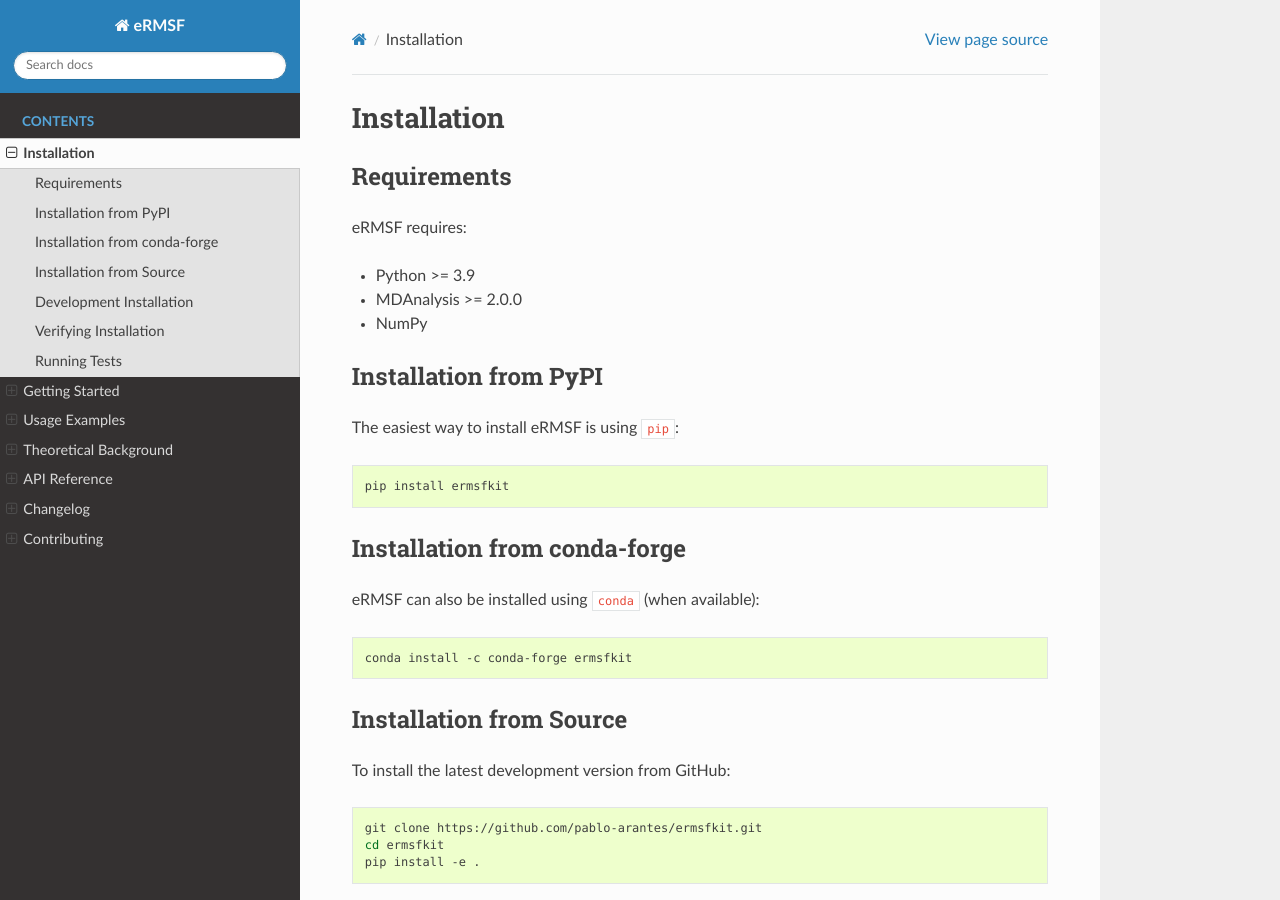
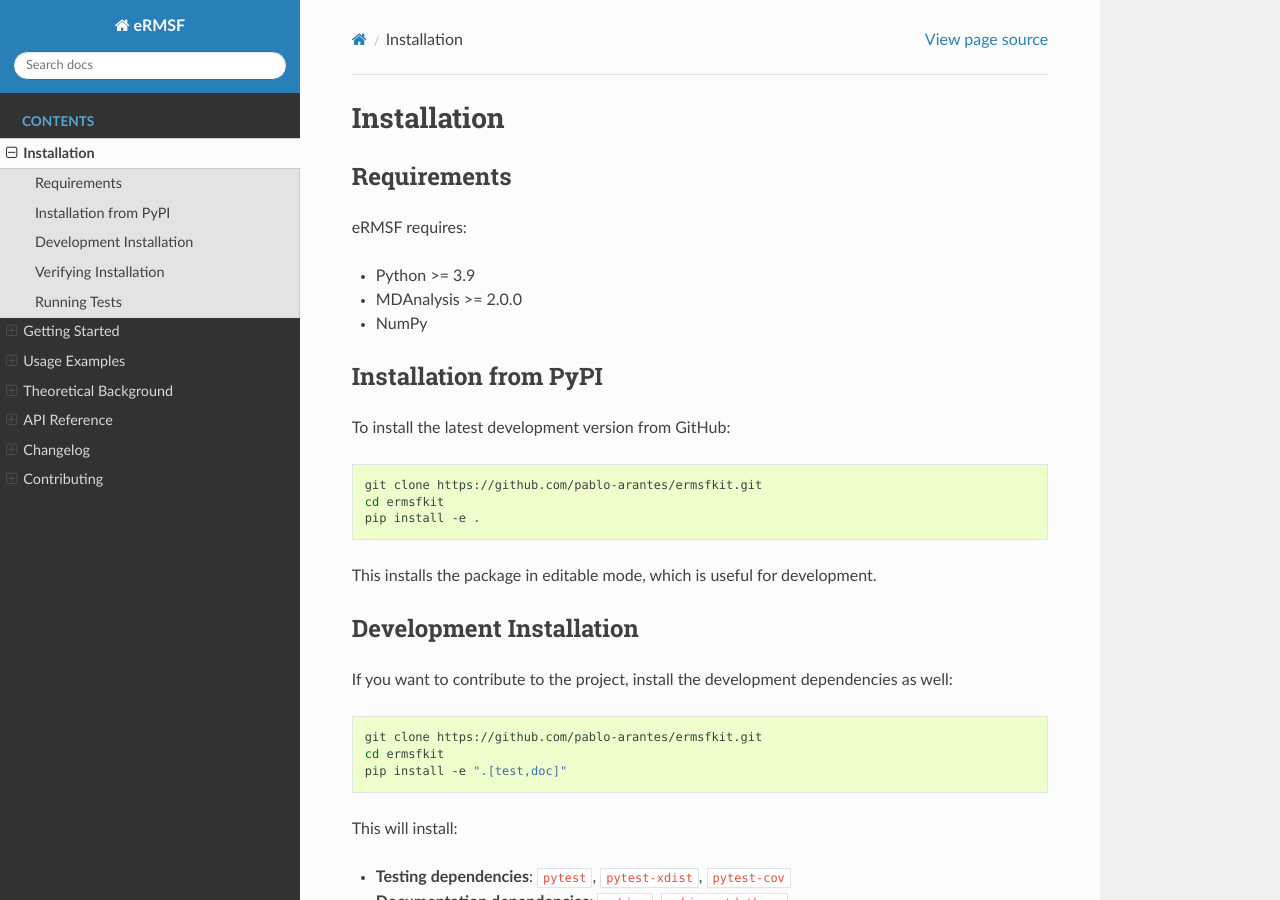
Before and after one commit to pablo-arantes/ermsfkit, a Sphinx documentation site: the page built from docs/source/installation.rst, in a window 1280 px wide and 900 px high. Built offline with Sphinx 7.4.7 and the Read the Docs theme 3.1.0, drawn with Linux system fonts in a browser that asks for light colours.

Commit message:
Add files via upload

```diff
--- a/docs/source/installation.rst
+++ b/docs/source/installation.rst
@@ -15,24 +15,6 @@
 
 Installation from PyPI
 ----------------------
-
-The easiest way to install eRMSF is using ``pip``:
-
-.. code-block:: bash
-
-   pip install ermsfkit
-
-Installation from conda-forge
------------------------------
-
-eRMSF can also be installed using ``conda`` (when available):
-
-.. code-block:: bash
-
-   conda install -c conda-forge ermsfkit
-
-Installation from Source
-------------------------
 
 To install the latest development version from GitHub:
 
```
